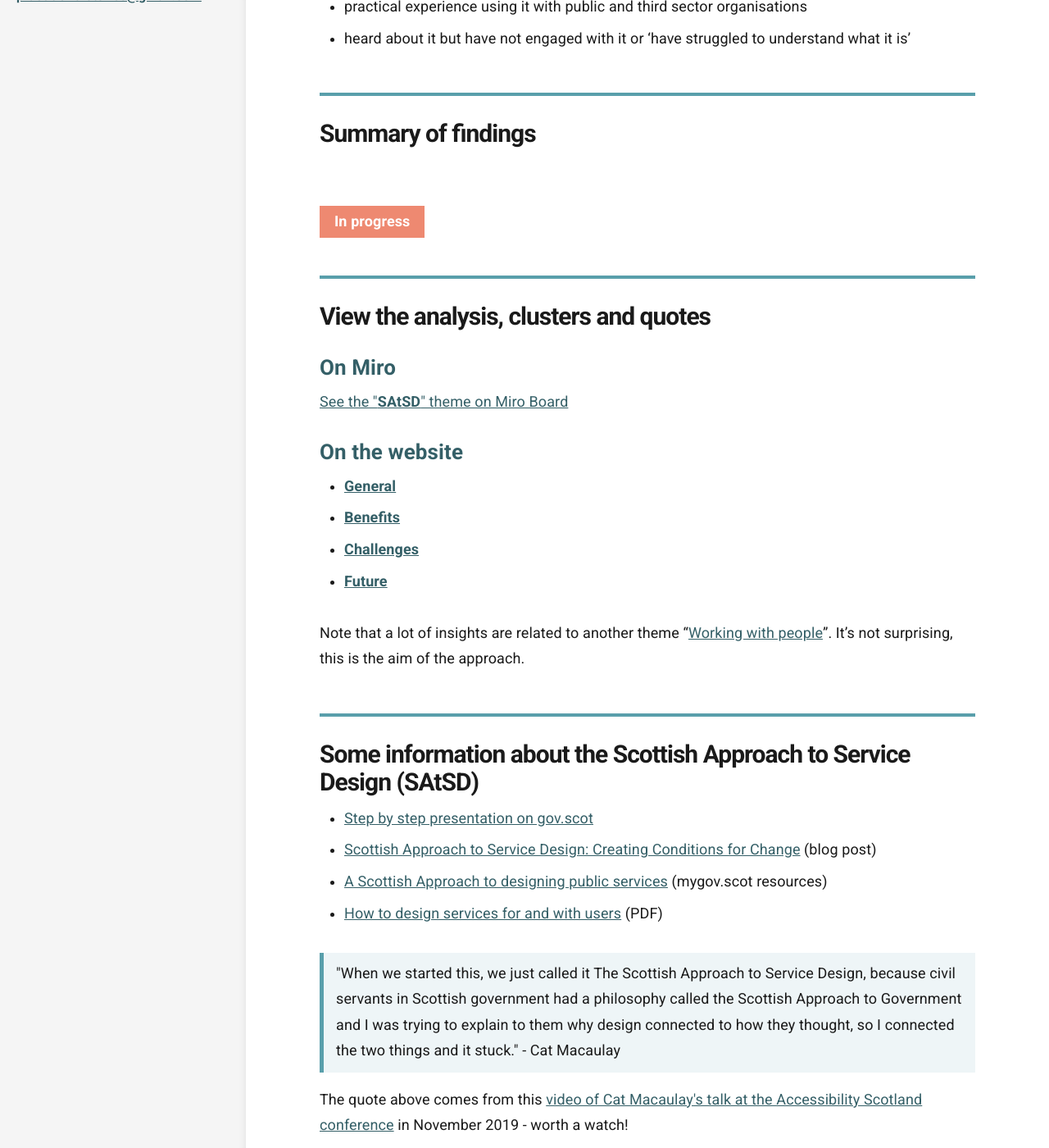
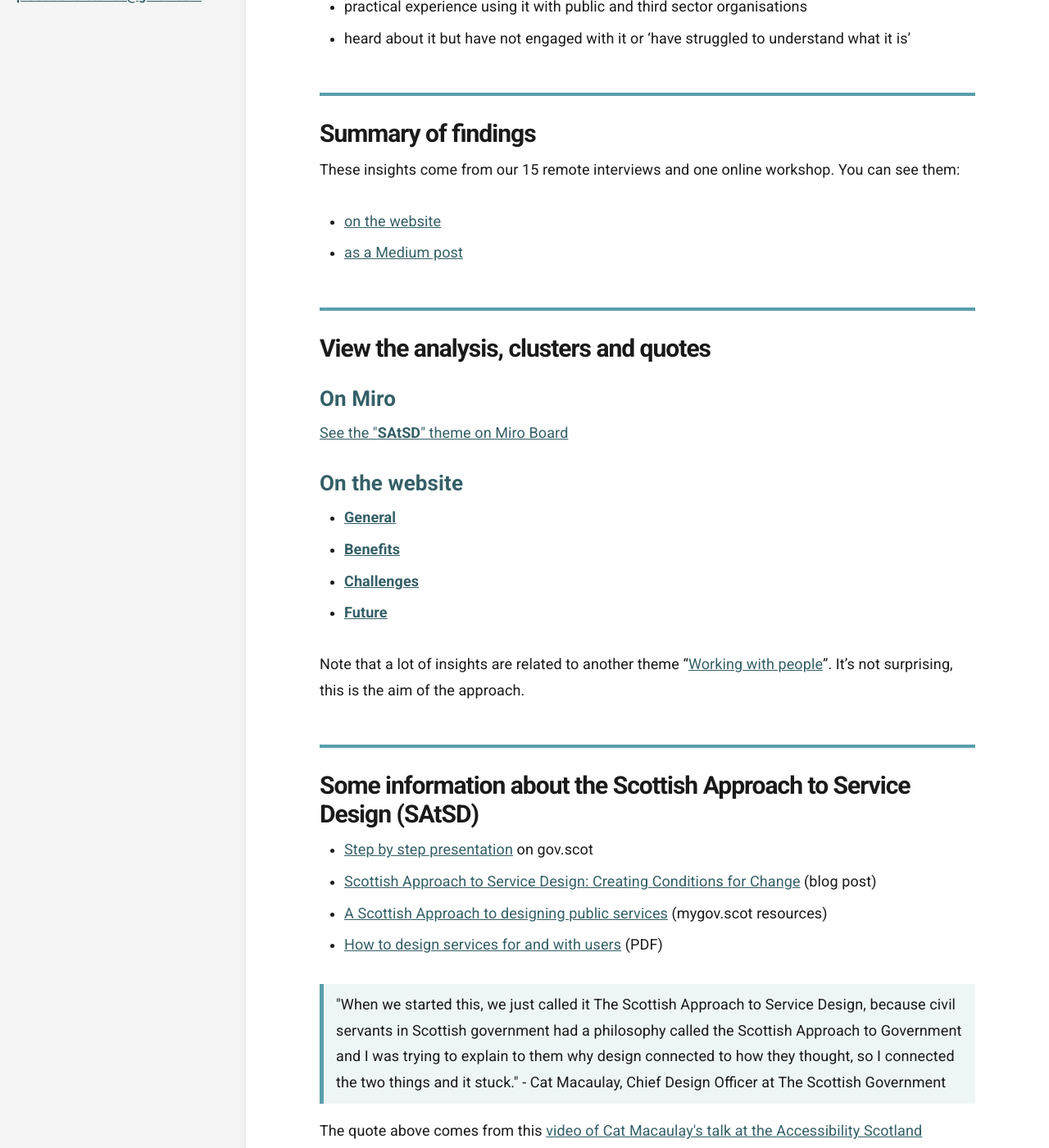
Before and after one commit to stephanie-K/practitioner-stories, a Jekyll site: the page built from _docs/SAtSD/intro.md, in a window 1280 px wide and 1400 px high, scrolled down 857 px. Shown: the whole window at 82% size. Built offline with Jekyll 4.4.1, drawn with Linux system fonts in a browser that asks for light colours.

Commit message:
add latest summary and update comms and changelog

```diff
--- a/_docs/SAtSD/intro.md
+++ b/_docs/SAtSD/intro.md
@@ -23,8 +23,9 @@ We spoke with practitioners who had different degrees of awareness about the Sco
 
 
 <h2 class="top-line">Summary of findings</h2>
-<br>
-<p><span class="tag-alt">In progress</span></p>
+These insights come from our 15 remote interviews and one online workshop. You can see them:
+- [on the website](/practitioner-stories/SAtSD/summary)
+- <a href="https://practitionerstories.medium.com/have-you-heard-of-the-scottish-approach-to-service-design-b8191095f48c" target="_blank">as a Medium post</a>
 
 
 <h2 class="top-line">View the analysis, clusters and quotes</h2>
@@ -47,14 +48,14 @@ Note that a lot of insights are related to another theme "[Working with people](
 
 <h2 class="top-line">Some information about the Scottish Approach to Service Design (SAtSD)</h2>
 <ul>
-<li><a href="https://www.gov.scot/publications/the-scottish-approach-to-service-design/pages/about-this-resource/" target="_blank">Step by step presentation on gov.scot</a></li>
+<li><a href="https://www.gov.scot/publications/the-scottish-approach-to-service-design/pages/about-this-resource/" target="_blank">Step by step presentation</a> on gov.scot</li>
 <li><a href="https://blogs.gov.scot/digital/2019/07/03/scottish-approach-to-service-design-creating-conditions-for-change" target="_blank">Scottish Approach to Service Design: Creating Conditions for Change</a> (blog post)</li>
 <li><a href="https://resources.mygov.scot/37f87d5/designing-public-services-in-scotland/why-we-need-design-for-public-services-in-scotland/a-scottish-approach-to-design-for-public-services" target="_blank">A Scottish Approach to designing public services</a> (mygov.scot resources)</li>
 <li><a href="/practitioner-stories/images/SAtSD/SAtSD.pdf" target="_blank">How to design services for and with users</a> (PDF)</li>
 </ul>
 
 <blockquote>
-<p> "When we started this, we just called it The Scottish Approach to Service Design, because civil servants in Scottish government had a philosophy called the Scottish Approach to Government and I was trying to explain to them why design connected to how they thought, so I connected the two things and it stuck." - Cat Macaulay</p>
+<p> "When we started this, we just called it The Scottish Approach to Service Design, because civil servants in Scottish government had a philosophy called the Scottish Approach to Government and I was trying to explain to them why design connected to how they thought, so I connected the two things and it stuck." - Cat Macaulay, Chief Design Officer at The Scottish Government</p>
 </blockquote>
 
 <p>The quote above comes from this <a href="https://accessibility.scot/accessible-public-services-are-we-there-yet/" target="_blank">video of Cat Macaulay's talk at the Accessibility Scotland conference</a> in November 2019 - worth a watch!</p>
--- a/changelog.html
+++ b/changelog.html
@@ -1,6 +1,12 @@
 ---
 title: Recent changes
 ---
+
+<p class="date"><span>25 September 2021</span></p>
+<ul>
+    <li>add the latest <a href="https://practitionerstories.medium.com/have-you-heard-of-the-scottish-approach-to-service-design-b8191095f48c" target="_blank">summary of insights about <strong>Have you heard of the Scottish Approach to Service Design?</strong> on Medium</a> in the Events and blog posts section and
+        add it to <a href="https://stephanie-k.github.io/practitioner-stories/SAtSD/summary/"><strong>the summary of insights page</strong></a></li>
+</ul>
 
 <p class="date"><span>09 August 2021</span></p>
 <ul>
```
Also changed, not shown: _docs/SAtSD/summary.md (added, +139 -0 lines), comms.md (+2 -0 lines), images/SAtSD/satsd-medium-post.jpg (added).
